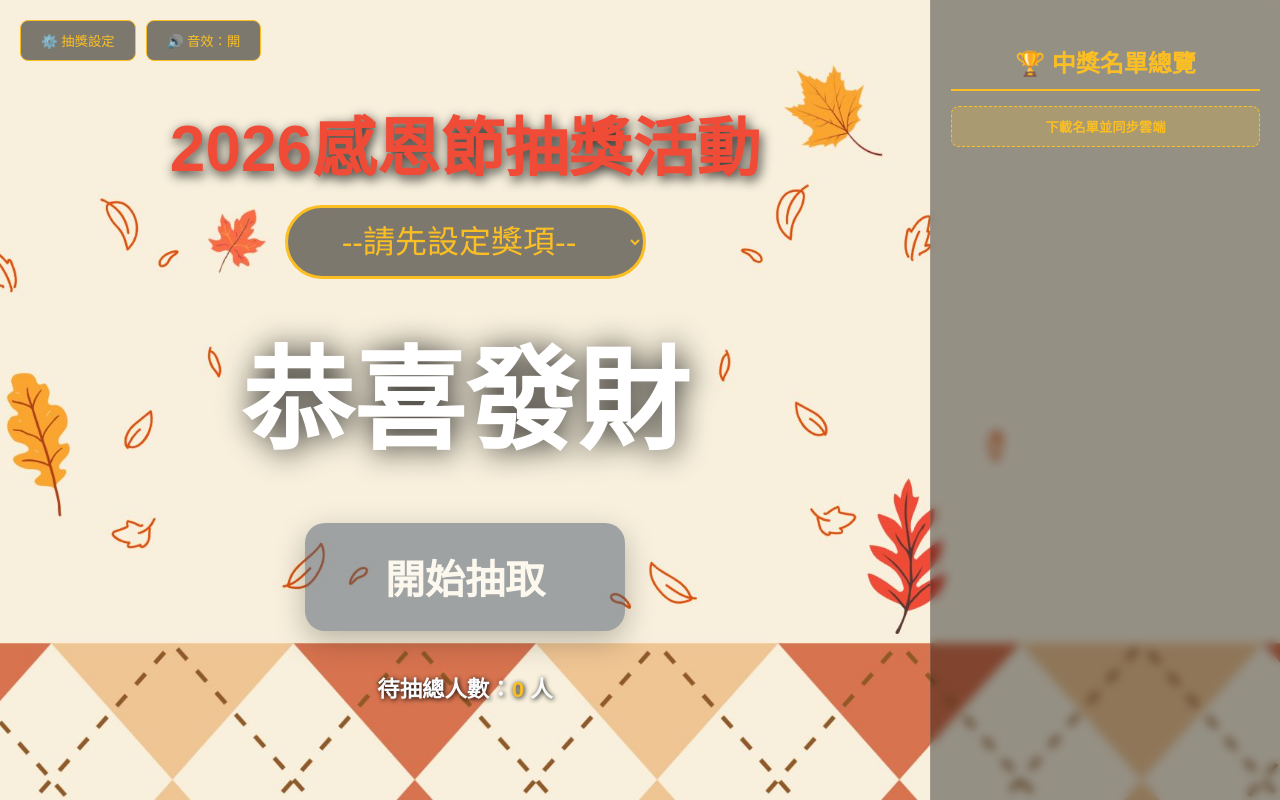
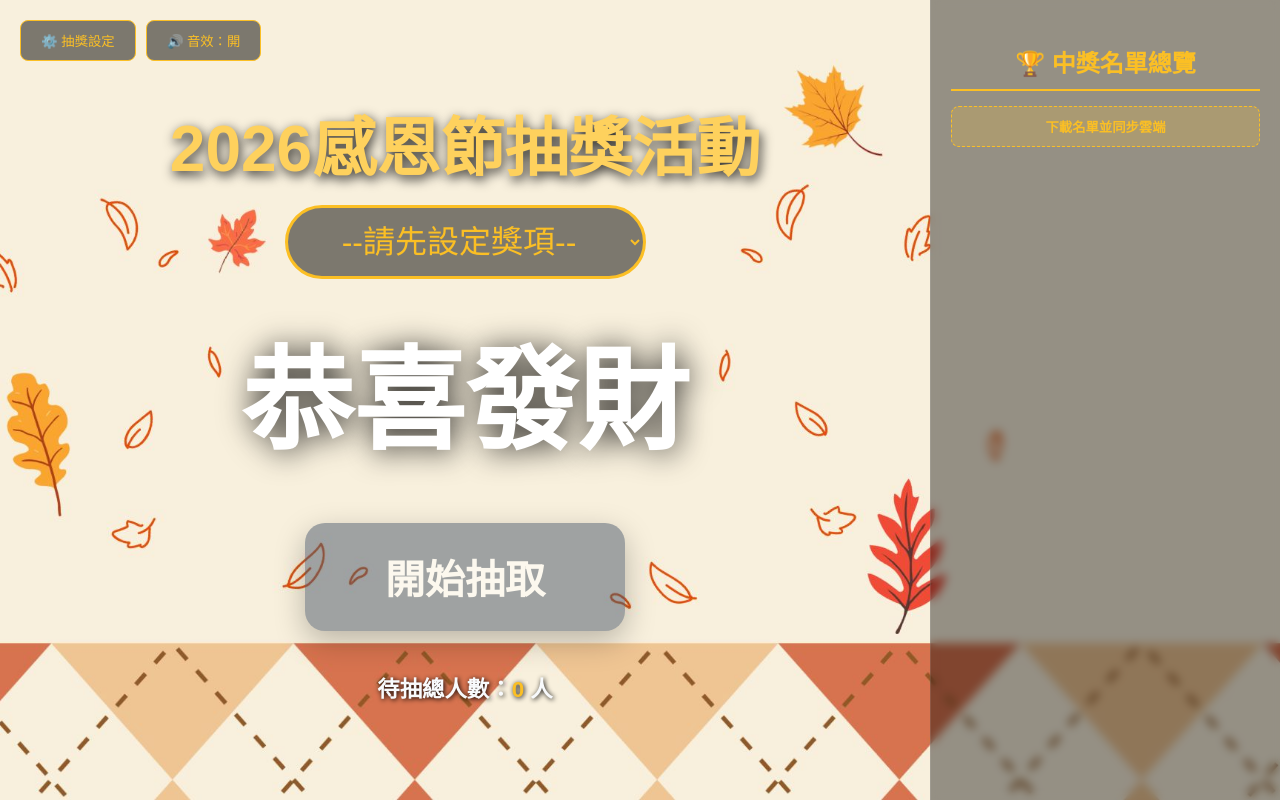
Before and after one commit to Apple54986/2026luckythanksgiving, a plain HTML site: page index.html in a window 1280 px wide. Drawn offline with nearby package versions, Linux system fonts and the light colour scheme.

Commit message:
Change main title color from red to gold

```diff
--- a/index.html
+++ b/index.html
@@ -18,7 +18,7 @@
         .history-item .p-name { color: white; font-weight: bold; font-size: 1.2rem; }
         .history-item .p-prize { color: var(--primary-gold); font-size: 0.9rem; }
         .main-content { display: flex; flex-direction: column; align-items: center; justify-content: center; position: relative; }
-        .main-title { font-size: 4rem; color: #f04b37; margin-bottom: 1rem; text-shadow: 2px 4px 12px rgba(0, 0, 0, 0.8); font-weight: bold; }
+        .main-title { font-size: 4rem; color: #fed15d; margin-bottom: 1rem; text-shadow: 2px 4px 12px rgba(0, 0, 0, 0.8); font-weight: bold; }
         .prize-select { font-size: 2rem; background: rgba(0, 0, 0, 0.5); color: var(--primary-gold); padding: 15px 50px; border-radius: 50px; border: 3px solid var(--primary-gold); outline: none; cursor: pointer; text-align: center; }
         .rolling-box { font-size: 7rem; font-weight: 900; height: 180px; color: white; margin-bottom: 2rem; text-shadow: 2px 2px 30px rgba(0,0,0,0.8); }
         .big-draw-btn { background: linear-gradient(135deg, #f59e0b, #d97706); color: white; border: none; padding: 25px 80px; font-size: 2.5rem; font-weight: bold; border-radius: 20px; cursor: pointer; transition: 0.3s; box-shadow: 0 10px 30px rgba(0,0,0,0.5); }
```
